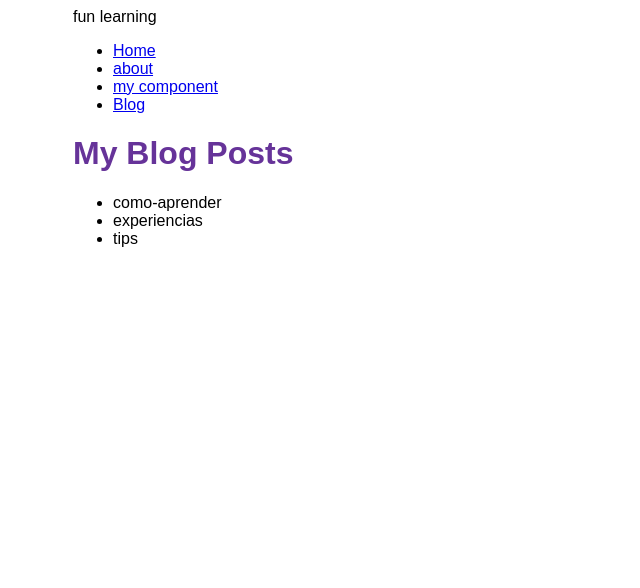
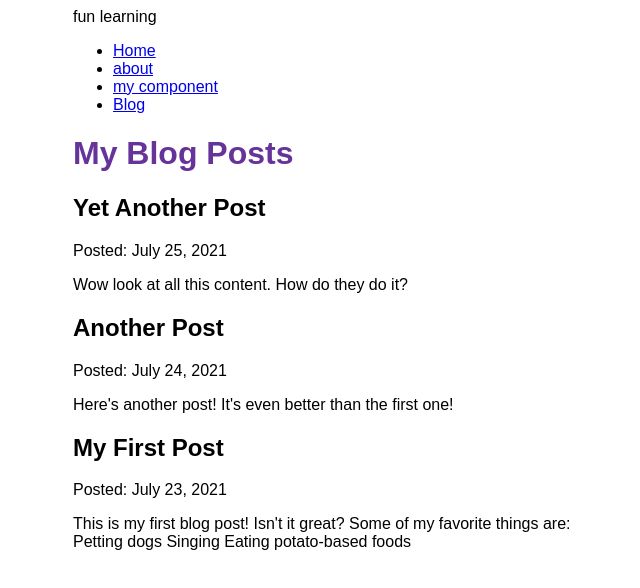
Before and after one commit to NelsonMakingSense/gatsby-learning, a Gatsby site: page /blog in a window 1280 px wide. Shown: the whole page, without its empty margins (317-957 px from the left). Built offline with nearby package versions, Linux system fonts and the light colour scheme; Gatsby itself is replaced by a stand-in of ours.

Commit message:
part 5 learn gatsby

```diff
--- a/blog/como-aprender.mdx
+++ b/blog/como-aprender.mdx
@@ -0,0 +1,13 @@
+---
+title: "My First Post"
+date: "2021-07-23"
+slug: "my-first-post"
+---
+
+This is my first blog post! Isn't it *great*?
+
+Some of my **favorite** things are:
+
+* Petting dogs
+* Singing
+* Eating potato-based foods
--- a/blog/experiencias.mdx
+++ b/blog/experiencias.mdx
@@ -0,0 +1,7 @@
+---
+title: "Another Post"
+date: "2021-07-24"
+slug: "another-post"
+---
+
+Here's another post! It's even better than the first one!
--- a/blog/tips.mdx
+++ b/blog/tips.mdx
@@ -0,0 +1,7 @@
+---
+title: "Yet Another Post"
+date: "2021-07-25"
+slug: "yet-another-post"
+---
+
+Wow look at all this content. How do they do it?
--- a/src/pages/blog.js
+++ b/src/pages/blog.js
@@ -6,7 +6,17 @@ import { graphql } from 'gatsby'
 const BlogPage = ({data}) => {
   return (
     <Layout pageTitle="My Blog Posts">
-     <ul>
+      {/* la data viene del query que guarda el resultado de la consulta en la capa de datos de gatsby */}
+  {
+        data.allMdx.nodes.map((node) => (
+          <article key={node.id}>
+            <h2>{node.frontmatter.title}</h2>
+            <p>Posted: {node.frontmatter.date}</p>
+            <p>{node.excerpt}</p>
+          </article>
+        ))
+      }
+     {/* <ul>
       {
         data.allFile.nodes.map(node => (
           <li key={node.name}>
@@ -14,18 +24,35 @@ const BlogPage = ({data}) => {
           </li>
         ))
       }
-      </ul>
+      </ul> */}
     </Layout>
   )
 }
 
-export const query = graphql`query {
-  allFile(filter: {sourceInstanceName: {eq: "blog"}}) {
-    nodes {
-      name
+export const query = graphql`
+  query {
+    allMdx(sort: { frontmatter: { date: DESC }}) {
+      nodes {
+        frontmatter {
+          date(formatString: "MMMM D, YYYY")
+          title
+        }
+        id
+        excerpt
+      }
     }
   }
-}`
+`
+
+// para llamar los archivos mdx en el blog
+
+// export const query = graphql`query {
+//   allFile(filter: {sourceInstanceName: {eq: "blog"}}) {
+//     nodes {
+//       name
+//     }
+//   }
+// }`
 
 export const Head = () => <Seo title="My Blog Posts" />
 
```
